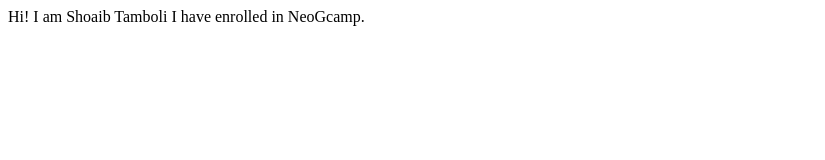
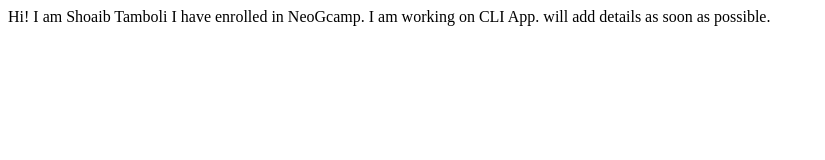
Before and after one commit to ShoaibTamboli/Mark, a plain HTML site: page index.html in a window 1280 px wide. Shown: the whole page, without its empty margins (0-825 px from the left). Drawn offline with Linux system fonts and the light colour scheme.

Commit message:
update: Added details
added project details

```diff
--- a/index.html
+++ b/index.html
@@ -11,5 +11,6 @@
 
     I have enrolled in NeoGcamp.
 
+    I am working on CLI App. will add details as soon as possible.
 </body>
 </html>
```
